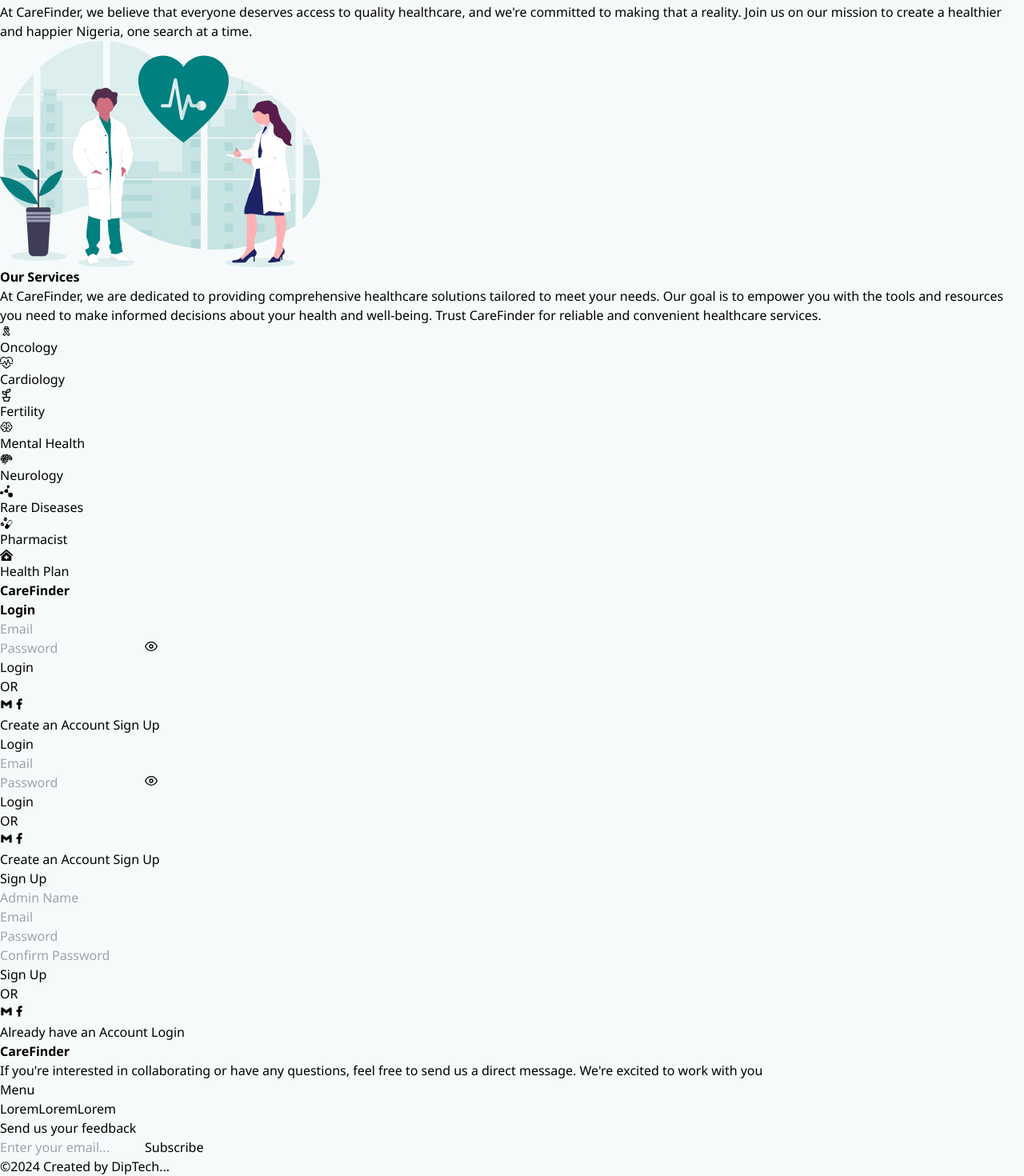
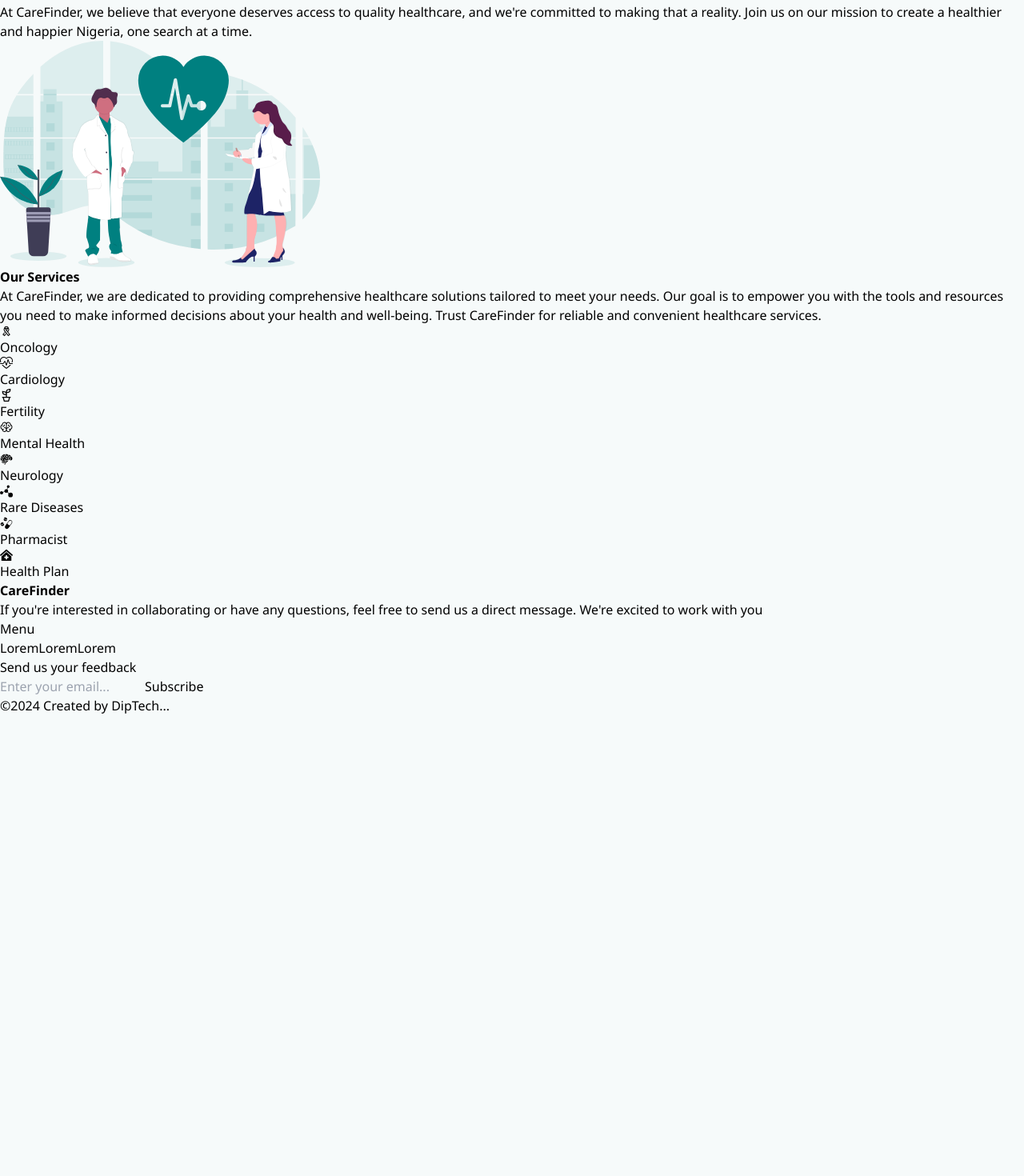
Before and after one commit to Diptech-hub/careFinder, a React (Vite) app: page / in a window 1280 px wide. Shown: the part 285-1755 px from the top of the page at 80% size. After the commit the page ends 1179 px from the top, so only its background shows below. Built offline with nearby package versions, Linux system fonts and the light colour scheme.

Commit message:
React Router

```diff
--- a/package.json
+++ b/package.json
@@ -12,7 +12,8 @@
   "dependencies": {
     "react": "^18.2.0",
     "react-dom": "^18.2.0",
-    "react-icons": "^5.0.1"
+    "react-icons": "^5.0.1",
+    "react-router-dom": "^6.22.1"
   },
   "devDependencies": {
     "@types/react": "^18.2.55",
--- a/src/App.tsx
+++ b/src/App.tsx
@@ -1,25 +1,20 @@
 // import { useState } from "react";
 // import "./styles/App.css";
-import Header from './components/header'
-import Footer from './components/footer'
-import About from './components/about'
-import Service from './components/service'
-import LoginPage from './components/login'
-import SignupPage from './components/singUp'
-import LoginnPage from './components/loginn'
+import { Routes, Route } from "react-router-dom";
+import Home from "./components/home"
+import LoginPage from "./components/loginn"
+import SignupPage from "./components/singUp"
 
 function App() {
 
   return (
-    <>
-      <Header />
-      <About />
-      <Service />
-      <LoginPage />
-      <LoginnPage />
-      <SignupPage />
-      <Footer />
-    </>
+    <div className="App">
+      <Routes>
+      <Route exact path="/" element={<Home />} />
+      <Route path="/login" element={<LoginPage />} />
+      <Route path= "/Signup" element={<SignupPage />}/>
+      </Routes>
+    </div>
   );
 }
 
--- a/src/components/dropDown.tsx
+++ b/src/components/dropDown.tsx
@@ -1,5 +1,6 @@
 import { useState } from "react";
-import LoginPage from "./login"
+import { Link } from "react-router-dom";
+import LoginPage from "./login";
 
 const DropdownMenu = () => {
   const [isOpen, setIsOpen] = useState(false);
@@ -19,12 +20,22 @@
       </button>
       {isOpen && (
         <div className="dropdown-menu absolute z-10 mt-2 w-32">
-          <a href="" className="flex justify-center hover:bg-teal-700" onClick={LoginPage}>
-            Login
-          </a>
+          <Link className="link" to={`/Login`}>
+            <a
+              href=""
+              className="flex justify-center hover:bg-teal-700"
+              onClick={LoginPage}
+            >
+              Login
+            </a>
+          </Link>
+          <Link className="Link" to={`/Signup`}>
           <a href="" className="flex justify-center hover:bg-teal-700">
             Sign Up
           </a>
+          </Link>
+
+
         </div>
       )}
     </div>
--- a/src/components/header.tsx
+++ b/src/components/header.tsx
@@ -1,4 +1,5 @@
 import DropdownMenu from "./dropDown"
+
 
 function Header() {
   return (
--- /dev/null
+++ b/src/components/home.tsx
@@ -0,0 +1,17 @@
+import Header from "./header"
+import About from "./about"
+import Service from "./service"
+import Footer from "./footer"
+
+function Home() {
+  return (
+    <div>
+      <Header />
+      <About />
+      <Service />
+      <Footer />
+    </div>
+  );
+}
+
+export default Home;
--- a/src/components/loginn.tsx
+++ b/src/components/loginn.tsx
@@ -1,4 +1,5 @@
 import React, { useState } from "react";
+import { Link } from "react-router-dom";
 import { FiEye, FiEyeOff } from "react-icons/fi";
 import { RiFacebookFill } from "react-icons/ri";
 import { BiLogoGmail } from "react-icons/bi";
@@ -14,6 +15,7 @@
     password: "",
   });
   const [showPassword, setShowPassword] = useState(false);
+  const [error, setError] = useState<string>("");
 
   const handleInputChange = (e: React.ChangeEvent<HTMLInputElement>) => {
     const { name, value } = e.target;
@@ -26,6 +28,13 @@
 
   const handleLogin = (e: React.FormEvent) => {
     e.preventDefault();
+    // Check if password is correct
+    if (formData.password !== "correctpassword") {
+      setError("Incorrect Password or Email");
+      return;
+    }
+    // Clear error if password is correct
+    setError("");
     // Add login logic here
     console.log("Logging in...");
   };
@@ -36,6 +45,7 @@
         <h2 className="text-teal-500 text-2xl mb-4 font-bold text-center">
           Login
         </h2>
+        {error && <p className="text-center text-red-500 mb-4">{error}</p>}
         <form onSubmit={handleLogin}>
           <div className="mb-4">
             <input
@@ -88,9 +98,11 @@
             </div>
             <p className="flex flex-row justify-center my-6 gap-4">
               Create an Account{" "}
-              <a href="" className="text-blue-500 hover:text-blue-700">
-                Sign Up
-              </a>
+              <Link to={`/Signup`}>
+                <a href="" className="text-blue-500 hover:text-blue-700">
+                  Sign Up
+                </a>
+              </Link>
             </p>
           </div>
         </div>
--- a/src/components/singUp.tsx
+++ b/src/components/singUp.tsx
@@ -1,6 +1,7 @@
 import React, { useState } from "react";
 import { RiFacebookFill } from "react-icons/ri";
 import { BiLogoGmail } from "react-icons/bi";
+import { Link } from "react-router-dom";
 
 interface SignUpFormData {
   userName: string;
@@ -37,8 +38,8 @@
   };
 
   return (
-    <div className="flex justify-center items-center h-screen ">
-      <div className="shadow-md rounded px-24 pt-6 pb-8 mb-16 w-1/2">
+    <div className="flex justify-center items-center h-screen my-16 ">
+      <div className="shadow-md rounded px-24 pt-6 pb-8 my-16 w-1/2">
         <h2 className="text-teal-500 text-2xl mb-4 font-bold text-center">
           Sign Up
         </h2>
@@ -108,9 +109,11 @@
             </div>
             <p className="flex flex-row justify-center my-6 gap-4">
               Already have an Account{" "}
-              <a href="" className="text-blue-500 hover:text-blue-700">
-                Login
-              </a>
+              <Link to={`/Login`}>
+                <a href="" className="text-blue-500 hover:text-blue-700">
+                  Login
+                </a>
+              </Link>
             </p>
           </div>
         </div>
--- a/src/main.tsx
+++ b/src/main.tsx
@@ -1,10 +1,13 @@
-import React from 'react'
-import ReactDOM from 'react-dom/client'
-import App from './App.tsx'
-import './styles/index.css'
+import React from "react";
+import ReactDOM from "react-dom/client";
+import { BrowserRouter } from "react-router-dom";
+import App from "./App.tsx";
+import "./styles/index.css";
 
-ReactDOM.createRoot(document.getElementById('root')!).render(
+ReactDOM.createRoot(document.getElementById("root")!).render(
   <React.StrictMode>
-    <App />
-  </React.StrictMode>,
-)
+    <BrowserRouter>
+      <App />
+    </BrowserRouter>
+  </React.StrictMode>
+);
```
Also changed, not shown: 1 other file (tests, documents, lock files or other folders).
